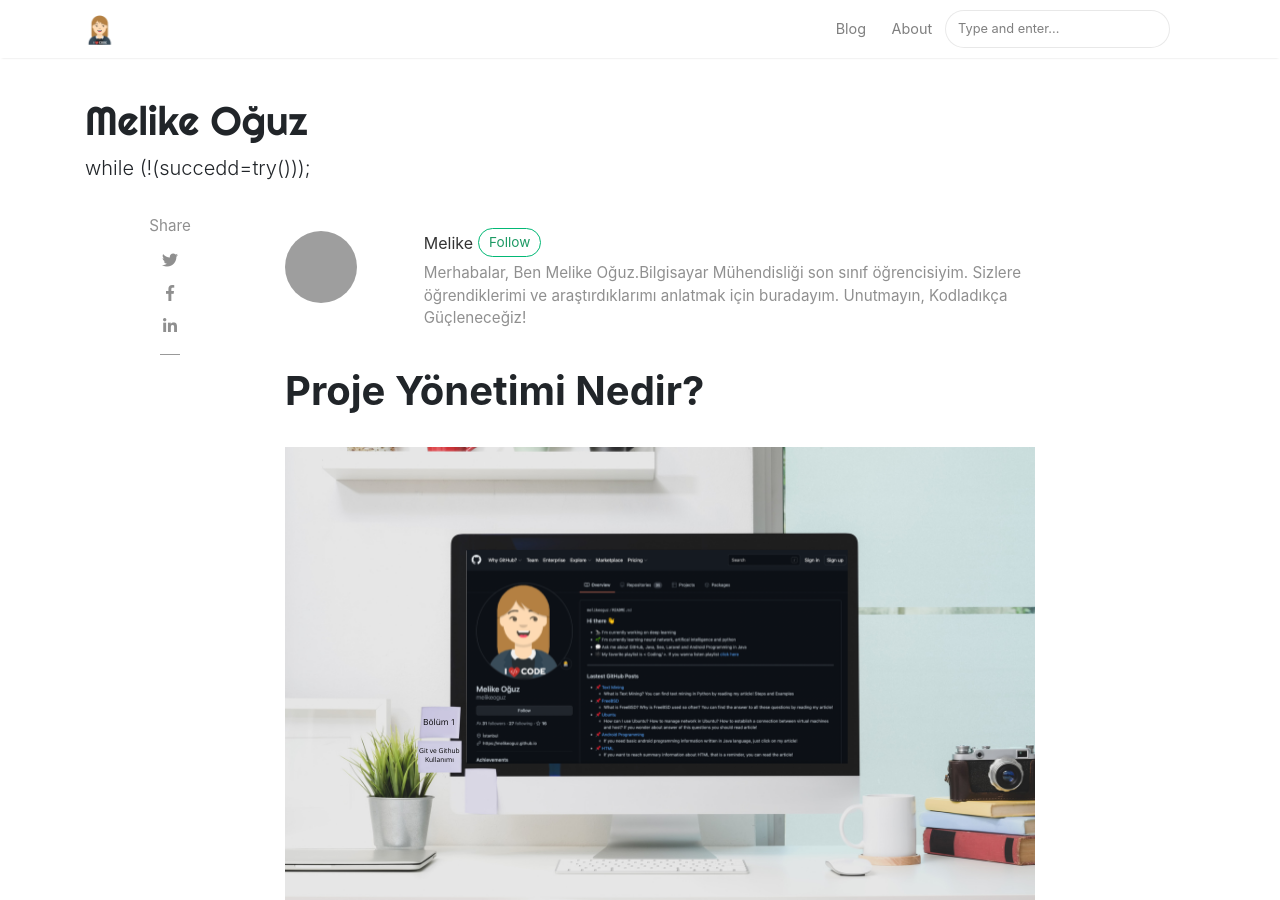
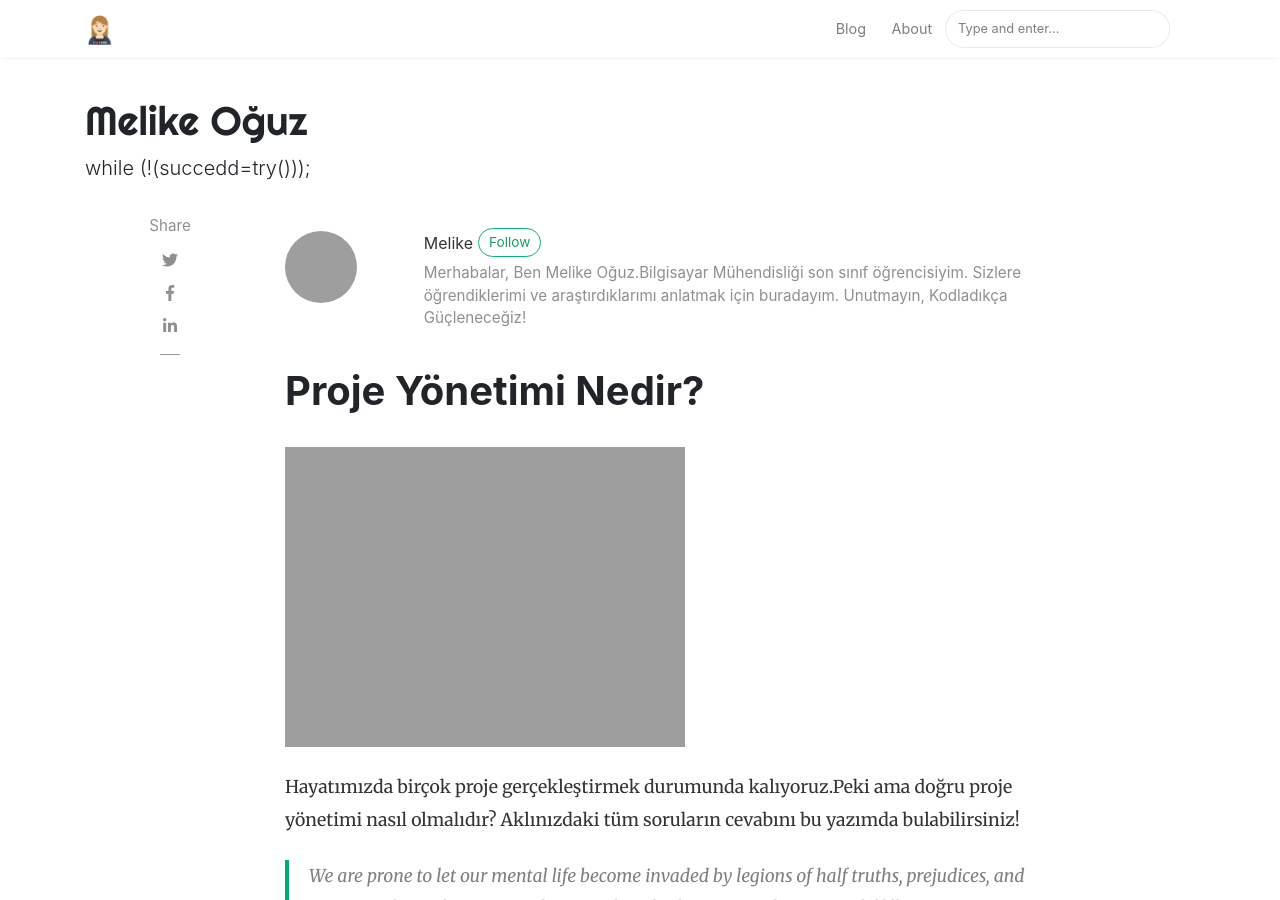
Before and after one commit to melikeoguz/melikeoguz.github.io, a Jekyll site: the page built from _posts/2020-08-01-proje-yonetimi-nedir.md, in a window 1280 px wide and 900 px high. Built offline with Jekyll 4.4.1, drawn with Linux system fonts in a browser that asks for light colours; nearby versions of some CDN libraries; comment, search, counter and statistics services are not loaded; grey boxes are pictures that could not be loaded.

Commit message:
Update 2020-08-01-proje-yonetimi-nedir.md

```diff
--- a/_posts/2020-08-01-proje-yonetimi-nedir.md
+++ b/_posts/2020-08-01-proje-yonetimi-nedir.md
@@ -3,7 +3,7 @@
 title:  "Proje Yönetimi Nedir?"
 author: melike
 categories: [ yazılım, proje yönetimi ]
-image: assets/images/git-ve-github-kullanimi-melike-oguz.png
+image: assets/images/remote-calisma-disiplini-nasil-saglanir-melike-oguz.png
 ---
 Hayatımızda birçok proje gerçekleştirmek durumunda kalıyoruz.Peki ama doğru proje yönetimi nasıl olmalıdır? Aklınızdaki tüm soruların cevabını bu yazımda bulabilirsiniz!
 
```
